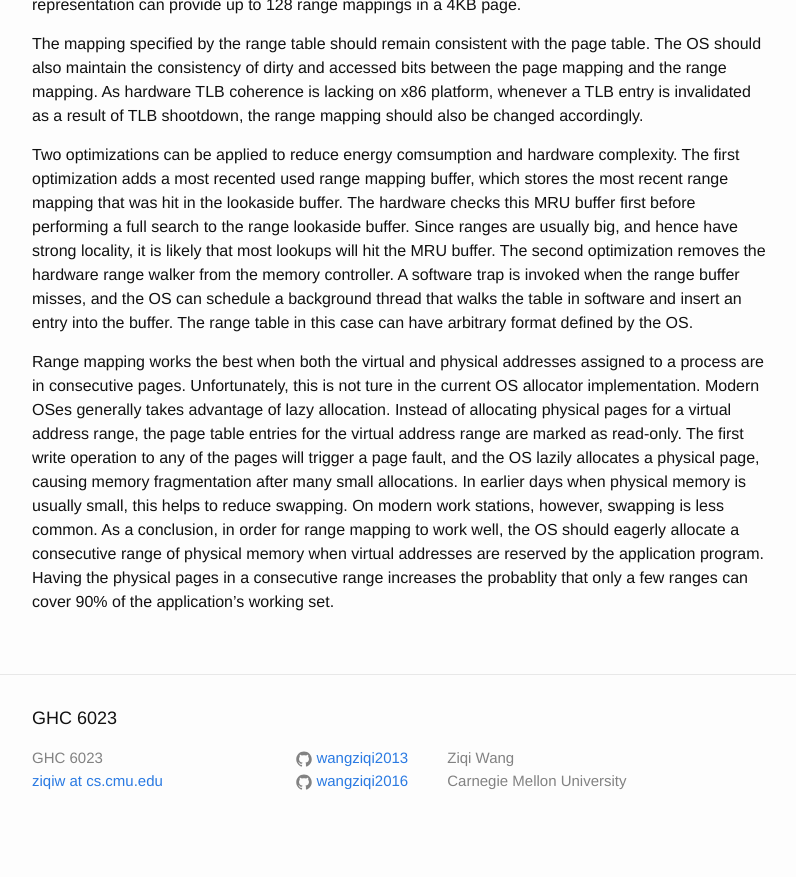
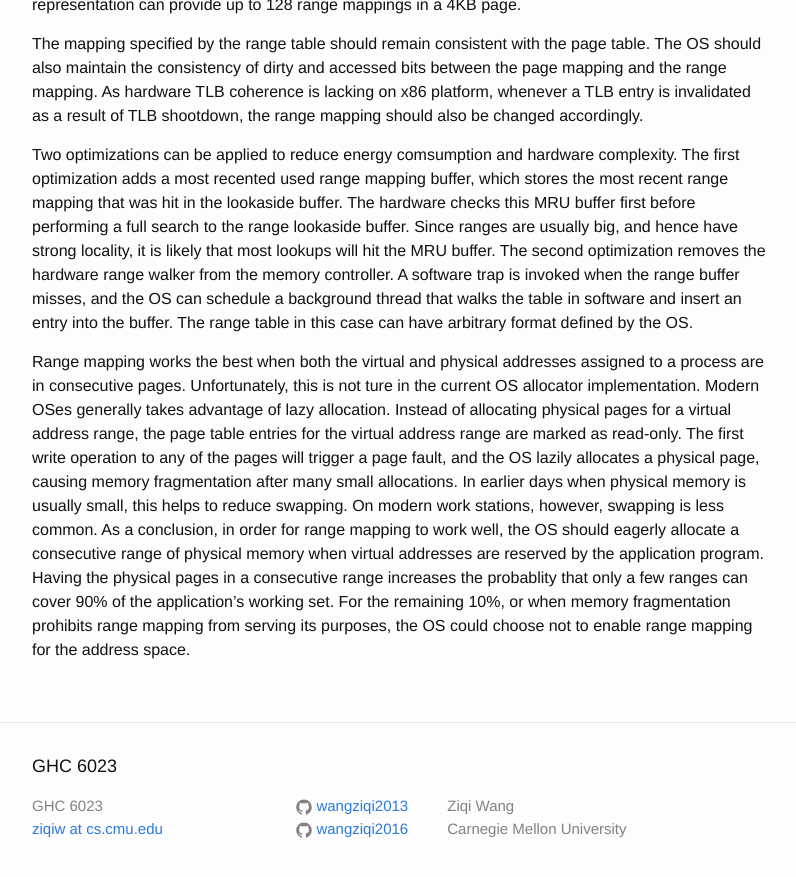
Before and after one commit to wangziqi2013/wangziqi2013.github.io, a Jekyll site: the page built from _posts/2018-05-21-Redundant-Memory-Mappings-for-Fast-Access-to-Large-Memories.markdown, in a window 1280 px wide and 900 px high, scrolled down 1243 px. Shown: the top 877 px of the window, without its empty margins (238-1034 px from the left). Built offline with Jekyll 4.4.1, drawn with Linux system fonts in a browser that asks for light colours; before the commit the page ends 2095 px from its top, so only the background shows below that.

Commit message:
Small change

```diff
--- a/_posts/2018-05-21-Redundant-Memory-Mappings-for-Fast-Access-to-Large-Memories.markdown
+++ b/_posts/2018-05-21-Redundant-Memory-Mappings-for-Fast-Access-to-Large-Memories.markdown
@@ -62,4 +62,6 @@ memory fragmentation after many small allocations.
 In earlier days when physical memory is usually small, this helps to reduce swapping. On modern work stations, however, swapping
 is less common. As a conclusion, in order for range mapping to work well, the OS should eagerly allocate a consecutive range of
 physical memory when virtual addresses are reserved by the application program. Having the physical pages in a consecutive range
-increases the probablity that only a few ranges can cover 90% of the application's working set.
+increases the probablity that only a few ranges can cover 90% of the application's working set. For the remaining 10%, or when
+memory fragmentation prohibits range mapping from serving its purposes, the OS could choose not to enable range mapping for
+the address space.
```
